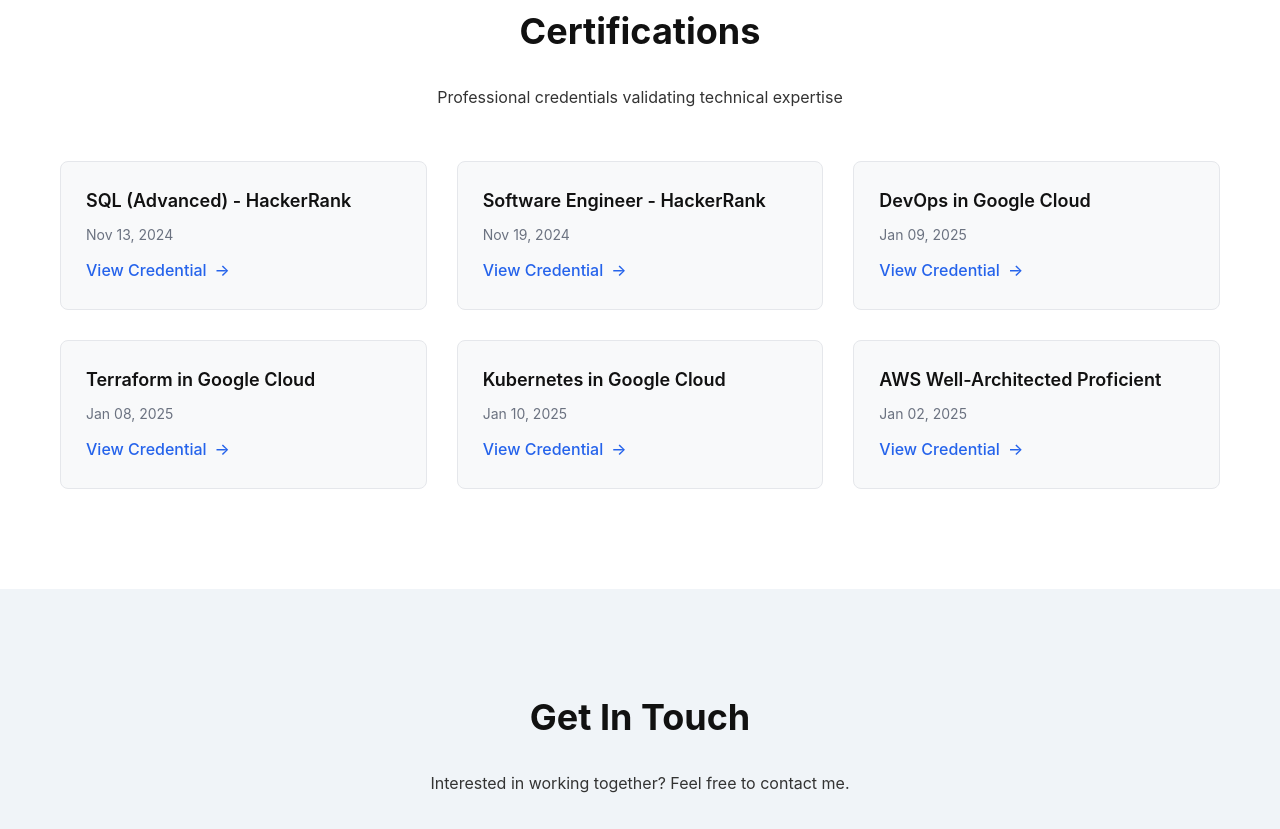
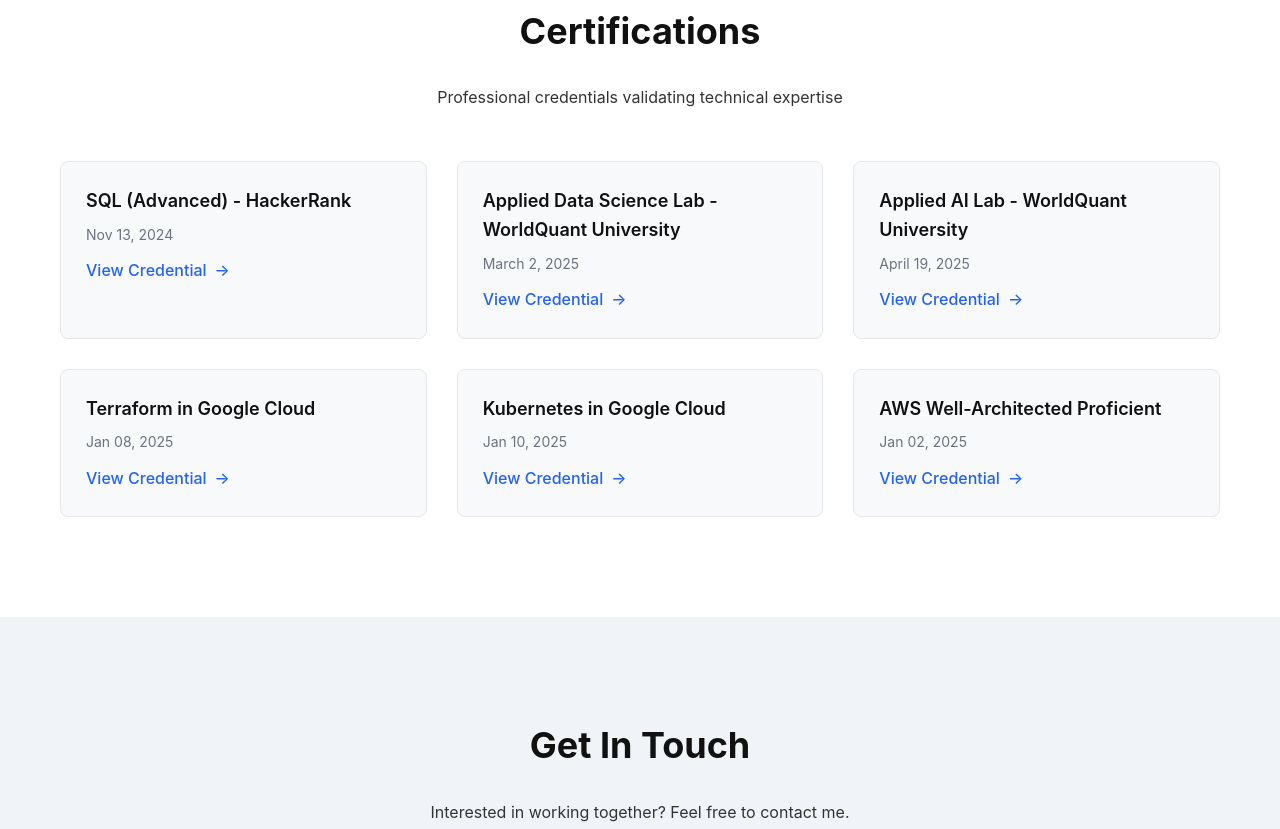
Before and after one commit to abrar2030/Datalio, a plain HTML site: page index.html in a window 1280 px wide. Shown: the part 2777-3606 px from the top of the page. Drawn offline with nearby package versions, Linux system fonts and the light colour scheme.

Commit message:
Update index.html

```diff
--- a/index.html
+++ b/index.html
@@ -947,10 +947,10 @@
                 </a>
             </div>
 
-            <div class="certification-item">
-                <h3 class="certification-title">Software Engineer - HackerRank</h3>
-                <div class="certification-date">Nov 19, 2024</div>
-                <a href="https://www.hackerrank.com/certificates/iframe/407808ada668"
+             <div class="certification-item">
+                <h3 class="certification-title">Applied Data Science Lab - WorldQuant University</h3>
+                <div class="certification-date">March 2, 2025</div>
+                <a href="https://www.credly.com/badges/6f482853-9ace-4f53-872f-ee534f785a91"
                    target="_blank"
                    class="certification-link">
                     View Credential
@@ -958,9 +958,9 @@
             </div>
 
             <div class="certification-item">
-                <h3 class="certification-title">DevOps in Google Cloud</h3>
-                <div class="certification-date">Jan 09, 2025</div>
-                <a href="https://www.cloudskillsboost.google/public_profiles/1601f1ee-b805-48be-a523-753d139f53cf/badges/13533180"
+                <h3 class="certification-title">Applied AI Lab - WorldQuant University</h3>
+                <div class="certification-date">April 19, 2025</div>
+                <a href="https://www.hackerrank.com/certificates/iframe/407808ada668"
                    target="_blank"
                    class="certification-link">
                     View Credential
```
